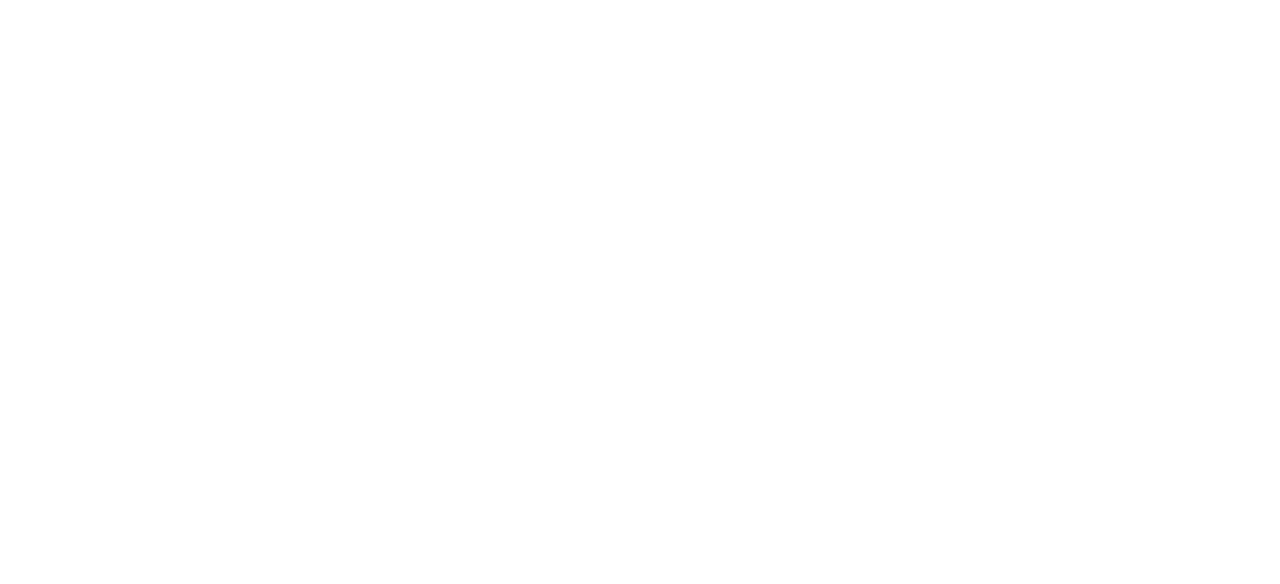
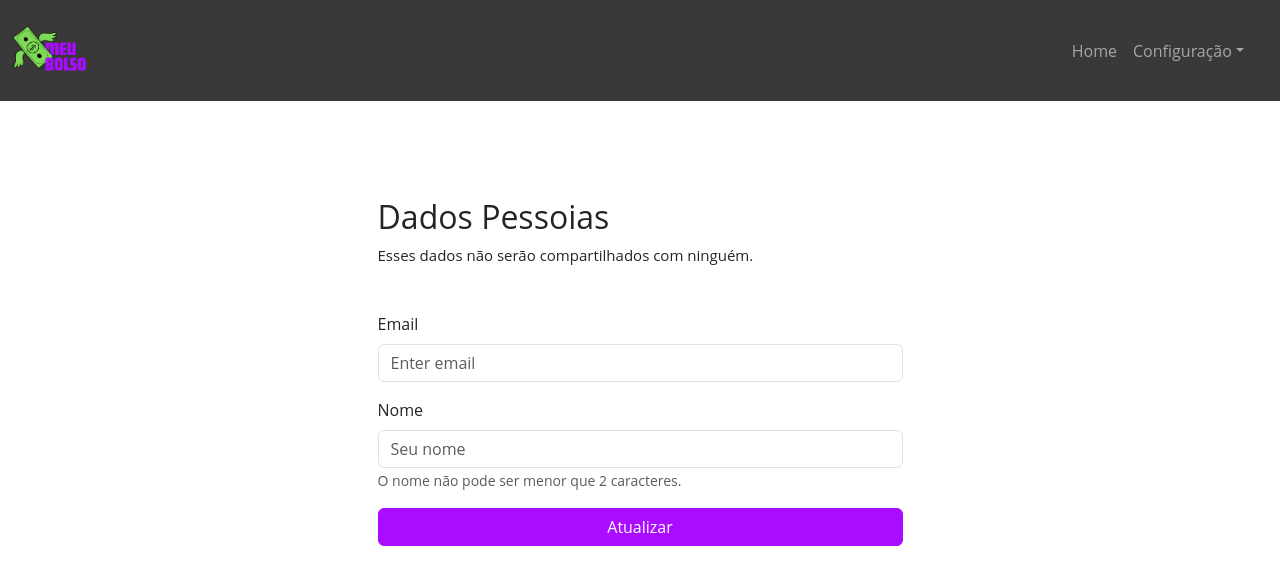
Before and after one commit to YagoFogaca/meu-bolso-front-end, a React (Vite) app: page /user/personal_info in a window 1280 px wide. Before the commit this address had no page. Shown: the top 584 px of the page. Built offline with nearby package versions, Linux system fonts and the light colour scheme.

Commit message:
feat: criação e implementação da página de atualização dos dados pessoais do usuário

```diff
--- a/src/api/index.api.user.js
+++ b/src/api/index.api.user.js
@@ -8,11 +8,16 @@
     return (await axios.post("auth/login", user)).data;
   }
 
-  static async createMoviment(moviment) {
-    return (await axios.post("movements/movement", moviment)).data;
+  static async updateUser(user_id, user) {
+    console.log(user);
+    return await axios.patch(`users/user/${user_id}`, user);
   }
 
   static async findAllMovimentUser(user_id, date) {
     return (await axios.get(`movements/movement/${user_id}?date=${date}`)).data;
   }
+
+  static async createMoviment(moviment) {
+    return (await axios.post("movements/movement", moviment)).data;
+  }
 }
--- /dev/null
+++ b/src/components-style/NavLink/index.navlink.styled.js
@@ -0,0 +1,28 @@
+import { NavLink } from "react-router";
+import styled from "styled-components";
+
+export const NavLinkStyled = styled(NavLink)`
+  &.nav-link.active {
+    color: var(--bs-nav-link-color);
+  }
+
+  &.nav-link:focus,
+  &.nav-link:hover {
+    color: var(--bs-nav-link-hover-color);
+  }
+`;
+
+export const NavDropdownLink = styled(NavLink)`
+  &.dropdown-item:focus,
+  &.dropdown-item:hover {
+    color: var(--bs-dropdown-link-hover-color);
+    background-color: var(--bs-dropdown-link-hover-bg);
+  }
+
+  &.dropdown-item.active,
+  .dropdown-item:active {
+    color: var(--bs-dropdown-link-active-color);
+    text-decoration: none;
+    background-color: transparent !important;
+  }
+`;
--- a/src/components-style/text-feedback/index.text-feedback.js
+++ b/src/components-style/text-feedback/index.text-feedback.js
@@ -3,4 +3,8 @@
 
 export const TextFeedback = styled(Form.Text)`
   color: var(--bs-danger);
+
+  &.sucess {
+    color: var(--bs-success);
+  }
 `;
--- /dev/null
+++ b/src/components/form-update-user/index.form-update-user.jsx
@@ -0,0 +1,82 @@
+import { Api } from "../../api/index.api.user.js";
+import Cookies from "js-cookie";
+import { useState } from "react";
+import { Form } from "react-bootstrap";
+import * as C from "./index.form-update-user.styled.js";
+import { BtnStyledLogin } from "../../components-style/btn-primary/index.btn-primary.styled";
+import { SpinnerComponents } from "../spinner/index.spinner";
+import { TextFeedback } from "../../components-style/text-feedback/index.text-feedback.js";
+
+export const FormUpdateUser = () => {
+  const [validatedUpdateError, setValidateUpdateError] = useState(false);
+  const [validatedUpdated, setValidateUpdated] = useState(false);
+  const [loading, setLoading] = useState(false);
+
+  const updateUser = async (event) => {
+    event.preventDefault();
+    setLoading(true);
+    if (validatedUpdateError) setValidateUpdateError(false);
+
+    try {
+      const email = event.currentTarget.email.value.trim();
+      const name = event.currentTarget.name.value.trim();
+
+      const user = {};
+      if (email) user.email = email;
+      if (name) user.name = name;
+
+      if (Object.keys(user).length === 0) {
+        setLoading(false);
+        setValidateUpdateError(true);
+        return;
+      }
+
+      await Api.updateUser(Cookies.get("user_id"), user);
+      setLoading(false);
+      setValidateUpdated(true);
+    } catch (error) {
+      setLoading(false);
+      setValidateUpdateError(true);
+    }
+  };
+
+  return (
+    <C.SectionFormUpdate>
+      <C.SectionInfoForm>
+        <h6>Dados Pessoias</h6>
+        <p>Esses dados não serão compartilhados com ninguém.</p>
+      </C.SectionInfoForm>
+      {validatedUpdateError ? (
+        <C.SectionInfoForm>
+          <TextFeedback>Email ou nome inválidos.</TextFeedback>
+        </C.SectionInfoForm>
+      ) : validatedUpdated ? (
+        <C.SectionInfoForm>
+          <TextFeedback className="sucess">
+            Informações atualizadas com sucesso.
+          </TextFeedback>
+        </C.SectionInfoForm>
+      ) : (
+        <></>
+      )}
+      <Form onSubmit={updateUser}>
+        <Form.Group className="mb-3" controlId="email" hasvalidation="true">
+          <Form.Label>Email</Form.Label>
+          <Form.Control type="email" placeholder="Enter email" name="email" />
+        </Form.Group>
+        <Form.Group className="mb-3" controlId="name">
+          <Form.Label>Nome</Form.Label>
+          <Form.Control type="text" placeholder="Seu nome" name="name" />
+          <Form.Text className="text-muted">
+            O nome não pode ser menor que 2 caracteres.
+          </Form.Text>
+        </Form.Group>
+        {loading ? (
+          <SpinnerComponents text={"Carregando"} />
+        ) : (
+          <BtnStyledLogin type="submit">Atualizar</BtnStyledLogin>
+        )}
+      </Form>
+    </C.SectionFormUpdate>
+  );
+};
--- /dev/null
+++ b/src/components/form-update-user/index.form-update-user.styled.js
@@ -0,0 +1,22 @@
+import styled from "styled-components";
+
+export const SectionFormUpdate = styled.section`
+  width: 100%;
+  max-width: 525px;
+  min-height: 55vh;
+  display: flex;
+  flex-direction: column;
+  justify-content: center;
+  gap: 30px;
+`;
+
+export const SectionInfoForm = styled.section`
+  h6 {
+    font-size: 2rem;
+    font-weight: 500;
+  }
+
+  p {
+    font-size: 15px;
+  }
+`;
--- a/src/components/navbar/index.navbar.jsx
+++ b/src/components/navbar/index.navbar.jsx
@@ -1,8 +1,14 @@
-import Container from "react-bootstrap/Container";
-import Nav from "react-bootstrap/Nav";
-import Navbar from "react-bootstrap/Navbar";
-import NavDropdown from "react-bootstrap/NavDropdown";
-import Offcanvas from "react-bootstrap/Offcanvas";
+import {
+  Container,
+  Nav,
+  Navbar,
+  NavDropdown,
+  Offcanvas,
+} from "react-bootstrap";
+import {
+  NavDropdownLink,
+  NavLinkStyled,
+} from "../../components-style/NavLink/index.navlink.styled";
 
 export const NavbarComponents = () => {
   return (
@@ -38,18 +44,25 @@
             </Offcanvas.Header>
             <Offcanvas.Body>
               <Nav className="justify-content-end flex-grow-1 pe-3">
-                <Nav.Link href="#action1">Home</Nav.Link>
+                <NavLinkStyled className={"nav-link"} to={"/app"} end>
+                  Home
+                </NavLinkStyled>
                 <NavDropdown
-                  title="Conta"
+                  title="Configuração"
                   id={`offcanvasNavbarDropdown-md-${"md"}`}
                   align="end"
                 >
-                  {/* <NavDropdown.Item href="#action3">Conta</NavDropdown.Item> */}
-                  <NavDropdown.Item href="#action4">
-                    Configuração
-                  </NavDropdown.Item>
+                  <NavDropdownLink
+                    className={"dropdown-item"}
+                    to={"/user/personal_info"}
+                  >
+                    Dados Pessoais
+                  </NavDropdownLink>
+                  <NavDropdownLink className={"dropdown-item"}>
+                    Segurança
+                  </NavDropdownLink>
                   <NavDropdown.Divider />
-                  <NavDropdown.Item href="#action5">Sair</NavDropdown.Item>
+                  <NavDropdown.Item>Sair</NavDropdown.Item>
                 </NavDropdown>
               </Nav>
             </Offcanvas.Body>
--- /dev/null
+++ b/src/pages/user-personal-info/index.user-personal-info.jsx
@@ -0,0 +1,14 @@
+import { NavbarComponents } from "../../components/navbar/index.navbar";
+import { MainStyled } from "../../components-style/main/index.main";
+import { FormUpdateUser } from "../../components/form-update-user/index.form-update-user";
+
+export const UserPersonalInfo = () => {
+  return (
+    <>
+      <NavbarComponents />
+      <MainStyled>
+        <FormUpdateUser />
+      </MainStyled>
+    </>
+  );
+};
--- a/src/routes/index.routes.jsx
+++ b/src/routes/index.routes.jsx
@@ -1,6 +1,7 @@
 import { Routes, Route } from "react-router";
 import { Home } from "../pages/home/index.home";
 import { Login } from "../pages/login/index.login";
+import { UserPersonalInfo } from "../pages/user-personal-info/index.user-personal-info";
 
 export const RoutesApp = () => {
   return (
@@ -8,6 +9,7 @@
       <Routes>
         <Route path="/app" element={<Home />} />
         <Route path="/" element={<Login />} />
+        <Route path="/user/personal_info" element={<UserPersonalInfo />} />
       </Routes>
     </>
   );
```
